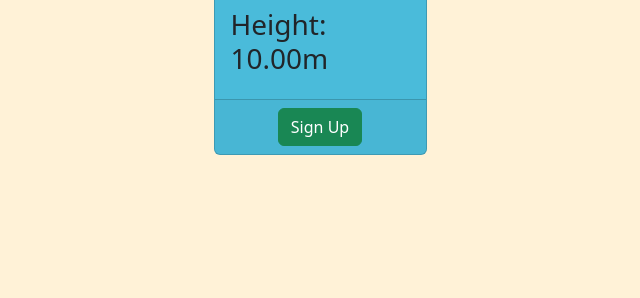
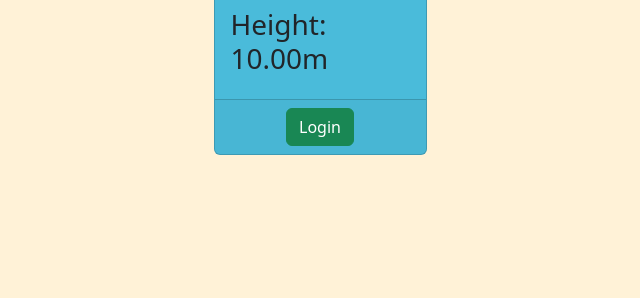
Before and after one commit to Soro82/book-horse-riding-lesson, a Django app: page /horses/ in a window 1280 px wide. Shown: the part 298-596 px from the top of the page, without its empty margins (320-960 px from the left). Run offline with Django 4.2, Linux system fonts and the light colour scheme; tables that the repository leaves empty hold one stand-in row (values such as "Sample post"); some libraries are stand-ins or nearby versions.

Commit message:
update sign up button to login button on horses

```diff
--- a/templates/horses.html
+++ b/templates/horses.html
@@ -18,7 +18,7 @@
                     {% if user.is_authenticated %}
                     <a href="{% url 'booking' %}" class="btn btn-primary">Book Now</a>
                     {% else %}
-                    <a href="{% url 'account_signup' %}" class="btn btn-success">Sign Up</a>
+                    <a href="{% url 'account_login' %}" class="btn btn-success">Login</a>
                     {% endif %}
                 </div>
             </div>
--- a/templates/index.html
+++ b/templates/index.html
@@ -44,7 +44,7 @@
                     {% if user.is_authenticated %}
                     <a href="{% url 'booking' %}" class="btn btn-primary">Book Now</a>
                     {% else %}
-                    <a href="{% url 'account_signup' %}" class="btn btn-success">Sign Up</a>
+                    <a href="{% url 'account_login' %}" class="btn btn-success">Login</a>
                     {% endif %}
                 </div>
             </div>
```
Also changed, not shown: README.md.
